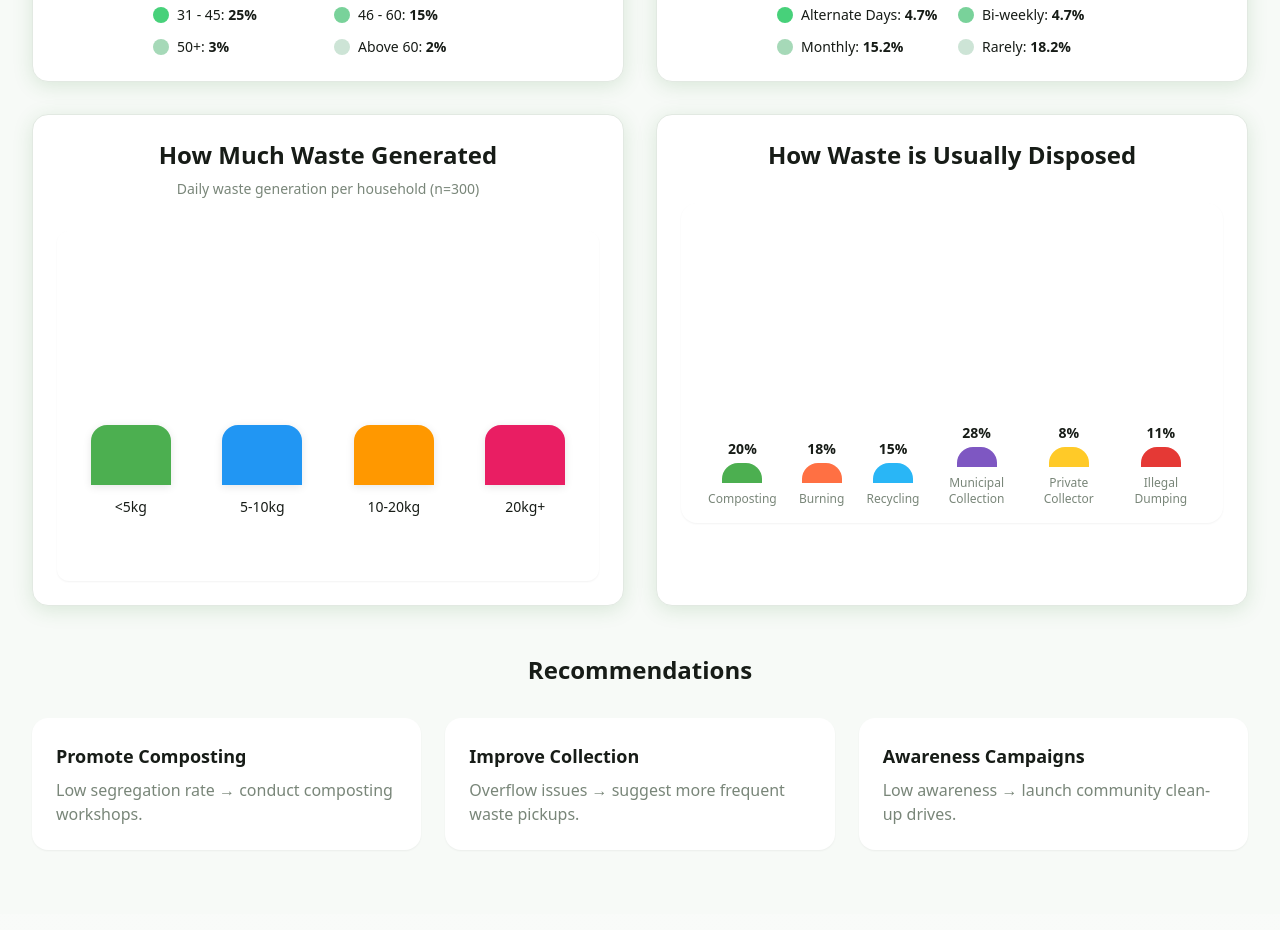
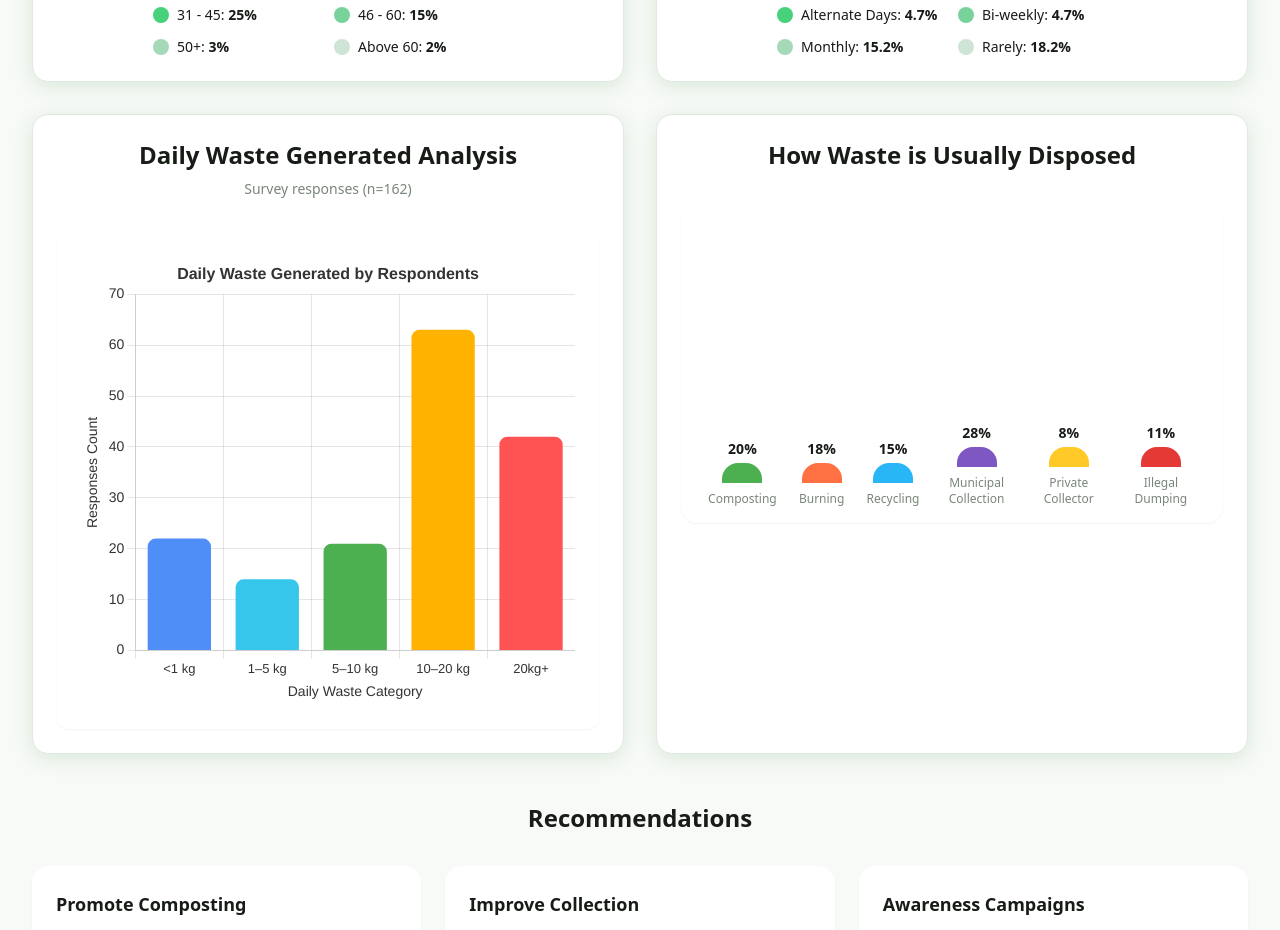
Before and after one commit to aaryx/green-track-learn, a React (Vite) app: page / in a window 1280 px wide. Shown: the part 2360-3290 px from the top of the page. Built offline with nearby package versions, Linux system fonts and the light colour scheme; the HTML template or start-up script is replaced by a standard one.

Commit message:
Refactor Waste Generation Chart

```diff
--- a/src/components/WasteGenerationChart.tsx
+++ b/src/components/WasteGenerationChart.tsx
@@ -1,89 +1,105 @@
-import { useState } from 'react';
+import { Bar } from 'react-chartjs-2';
+import {
+  Chart as ChartJS,
+  CategoryScale,
+  LinearScale,
+  BarElement,
+  Title,
+  Tooltip,
+  Legend,
+} from 'chart.js';
+
+ChartJS.register(
+  CategoryScale,
+  LinearScale,
+  BarElement,
+  Title,
+  Tooltip,
+  Legend
+);
 
 const WasteGenerationChart = () => {
-  const data = [
-    { label: '<5kg', value: 26.7, color: '#4CAF50' },
-    { label: '5-10kg', value: 19.2, color: '#2196F3' },
-    { label: '10-20kg', value: 32.7, color: '#FF9800' },
-    { label: '20kg+', value: 21.4, color: '#E91E63' },
-  ];
+  const data = {
+    labels: ['<1 kg', '1–5 kg', '5–10 kg', '10–20 kg', '20kg+'],
+    datasets: [{
+      label: 'Number of Responses',
+      data: [22, 14, 21, 63, 42],
+      backgroundColor: [
+        '#4f8df7',
+        '#37c6eb',
+        '#4caf50',
+        '#ffb300',
+        '#ff5252'
+      ],
+      borderRadius: 8,
+    }]
+  };
 
-  const [hoveredIndex, setHoveredIndex] = useState<number | null>(null);
-  const maxValue = Math.max(...data.map(d => d.value));
+  const options = {
+    responsive: true,
+    maintainAspectRatio: false,
+    plugins: {
+      legend: { display: false },
+      title: {
+        display: true,
+        text: 'Daily Waste Generated by Respondents',
+        font: {
+          size: 16,
+          weight: 'bold' as const,
+        },
+        color: '#333',
+      },
+      tooltip: {
+        callbacks: {
+          label: (context: any) => `Responses: ${context.raw}`,
+        },
+      },
+    },
+    scales: {
+      y: {
+        beginAtZero: true,
+        title: {
+          display: true,
+          text: 'Responses Count',
+          font: { size: 14 },
+          color: '#333',
+        },
+        ticks: {
+          color: '#333',
+          font: { size: 14 },
+        },
+      },
+      x: {
+        title: {
+          display: true,
+          text: 'Daily Waste Category',
+          font: { size: 14 },
+          color: '#333',
+        },
+        ticks: {
+          color: '#333',
+          font: { size: 13 },
+        },
+      },
+    },
+  };
 
   return (
     <div className="w-full h-full flex flex-col items-center justify-center p-4 sm:p-6">
       <h3 className="text-xl sm:text-2xl font-semibold text-foreground mb-2 text-center">
-        How Much Waste Generated
+        Daily Waste Generated Analysis
       </h3>
       <p className="text-xs sm:text-sm text-muted-foreground mb-6 sm:mb-8 text-center">
-        Daily waste generation per household (n=300)
+        Survey responses (n=162)
       </p>
 
-      <div className="w-full max-w-[600px] mx-auto">
-        {/* Chart Container */}
-        <div className="relative h-[320px] sm:h-[350px] flex items-end justify-around gap-4 sm:gap-6 md:gap-8 px-4 sm:px-6 pb-16 bg-card rounded-xl shadow-sm">
-          {/* Bars */}
-          {data.map((item, index) => {
-            const heightPercent = (item.value / maxValue) * 100;
-            const isHovered = hoveredIndex === index;
-
-            return (
-              <div
-                key={index}
-                className="flex-1 max-w-[80px] flex flex-col items-center group relative"
-                onMouseEnter={() => setHoveredIndex(index)}
-                onMouseLeave={() => setHoveredIndex(null)}
-              >
-                {/* Rectangular Bar */}
-                <div
-                  className="w-full rounded-t-lg transition-all duration-300 flex items-end justify-center pb-2 relative overflow-hidden"
-                  style={{
-                    height: `${heightPercent * 3}px`,
-                    minHeight: '60px',
-                    maxHeight: '300px',
-                    backgroundColor: item.color,
-                    transform: isHovered ? 'scale(1.05)' : 'scale(1)',
-                    filter: isHovered ? 'brightness(1.1)' : 'brightness(1)',
-                    boxShadow: isHovered
-                      ? `0 4px 20px rgba(0, 0, 0, 0.15)`
-                      : `0 2px 8px rgba(0, 0, 0, 0.1)`,
-                    animation: `bar-rise 0.8s ease-out ${index * 0.1}s both`,
-                  }}
-                >
-                  {/* Percentage inside bar */}
-                  <span
-                    className="text-xs sm:text-sm font-semibold text-white transition-opacity duration-300"
-                    style={{
-                      opacity: isHovered ? 1 : 0,
-                    }}
-                  >
-                    {item.value}%
-                  </span>
-                </div>
-
-                {/* Label */}
-                <p className="text-xs sm:text-sm font-medium text-foreground mt-3 text-center">
-                  {item.label}
-                </p>
-              </div>
-            );
-          })}
+      <div className="w-full max-w-[900px] mx-auto">
+        <div className="bg-card rounded-xl shadow-sm p-4 sm:p-6">
+          <div className="h-[300px] sm:h-[400px] md:h-[450px]">
+            <Bar data={data} options={options} />
+          </div>
         </div>
       </div>
-
-      <style>{`
-        @keyframes bar-rise {
-          from {
-            height: 0%;
-            opacity: 0;
-          }
-          to {
-            height: var(--final-height);
-            opacity: 1;
-          }
-        }
-      `}</style>
     </div>
   );
 };
```
